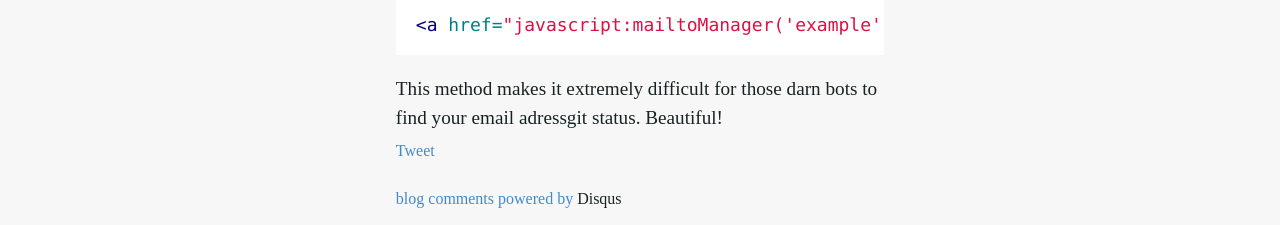
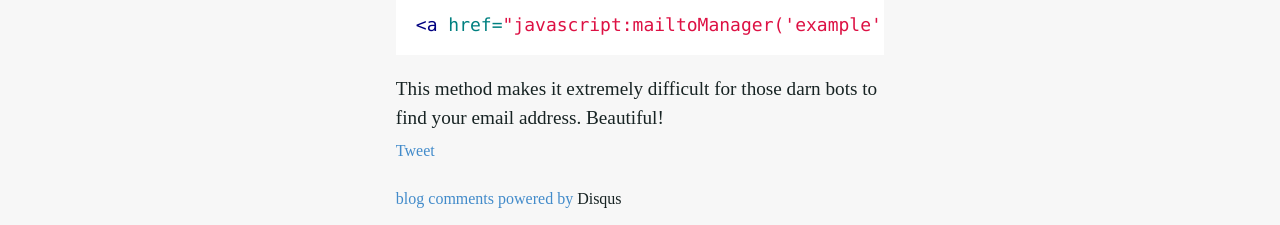
Before and after one commit to andrewmilson/andrewmilson.github.io, a Jekyll site: the page built from _posts/2014-10-07-how-i-conceal-mailto-email-links-from-spam-bots.md, in a window 1280 px wide. Shown: the part 1356-1581 px from the top of the page. Built offline with Jekyll 4.4.1, drawn with Linux system fonts in a browser that asks for light colours; some web fonts are replaced; Markdown is read by kramdown in place of the engine named in the settings; comment, search, counter and statistics services are not loaded.

Commit message:
fixed spelling mistake in article.

```diff
--- a/_posts/2014-10-07-how-i-conceal-mailto-email-links-from-spam-bots.md
+++ b/_posts/2014-10-07-how-i-conceal-mailto-email-links-from-spam-bots.md
@@ -27,4 +27,4 @@ So After reading several Stackoverflow threads related to the topic I learnt peo
 <a href="javascript:mailtoManager('example', 'example.com')">Contact</a>
 {% endhighlight %}
 
-This method makes it extremely difficult for those darn bots to find your email adressgit status. Beautiful!
+This method makes it extremely difficult for those darn bots to find your email address. Beautiful!
```
